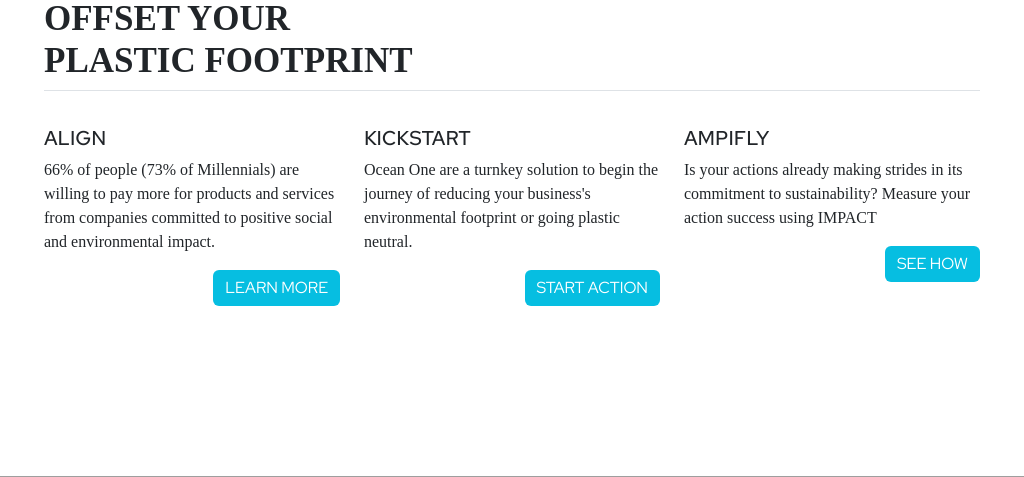
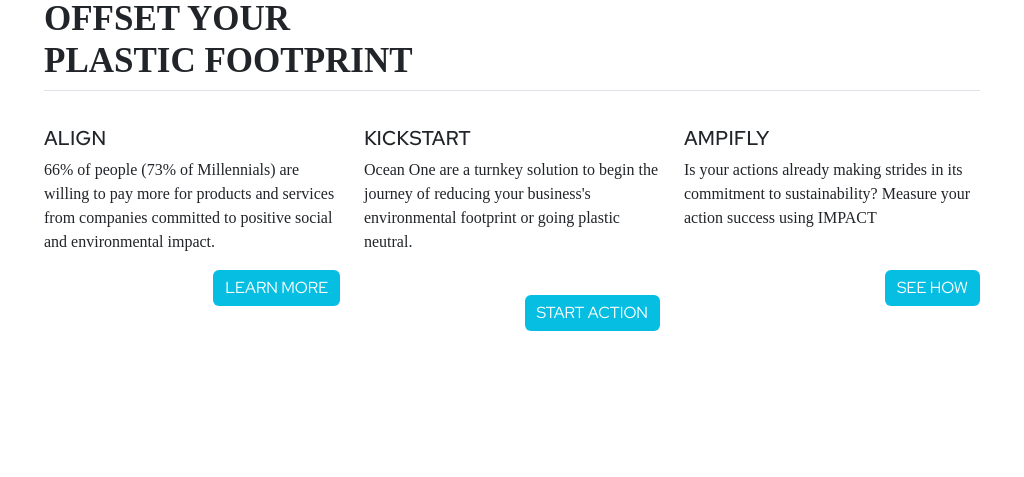
Before and after one commit to ilyasramadhann/oceanone, a PHP site: page / in a window 1024 px wide. Shown: the part 822-1299 px from the top of the page. Run offline with PHP 8.4, Linux system fonts and the light colour scheme; some web fonts are replaced; grey boxes are pictures that could not be loaded.

Commit message:
update responsive

```diff
--- a/assets/style.css
+++ b/assets/style.css
@@ -402,3 +402,9 @@ footer .col a{
         flex-direction: row;
     }
 }
+
+@media ((min-width: 992px) and (max-width: 1200px)) {
+    .section-2 .kickstart a{
+        margin-top: 25px;
+    }
+}
--- a/index.html
+++ b/index.html
@@ -67,14 +67,14 @@
                 <a class="btn btn-primary btn-md ms-auto" href="#">LEARN MORE</a>
             </div>
           </div>
-          <div class="d-flex flex-column bd-highlight">
+          <div class="d-flex flex-column bd-highlight kickstart">
             <h4 class="title">KICKSTART</h4>
             <p>Ocean One are a turnkey solution to begin the journey of reducing your business's environmental footprint or going plastic neutral.</p>
             <a class="btn btn-primary btn-md ms-auto" href="#">START ACTION</a>
           </div>
           <div class="d-flex flex-column bd-highlight">
             <h4 class="title">AMPIFLY</h4>
-            <p>Is your actions already making strides in its commitment to sustainability? Measure your action success using IMPACT</p>
+            <p>Is your actions already making strides in its commitment to sustainability? Measure your action success using IMPACT</p><br>
             <a class="btn btn-primary btn-md ms-auto" href="#">SEE HOW</a>
           </div>
         </div>
```
Also changed, not shown: assets/dollar.png, assets/trash.png, assets/trophy.png.
